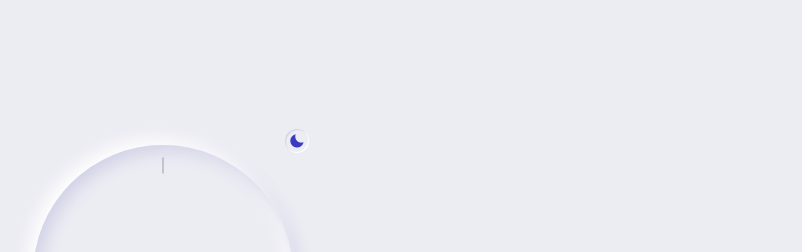
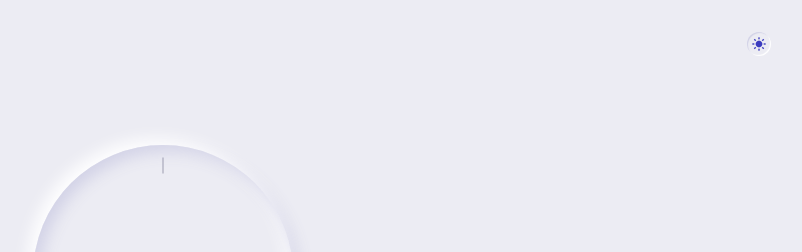
Before and after one commit to xdevtomix/double-clock, a React (Vite) app: page / in a window 1280 px wide. Shown: the top 252 px of the page, without its empty margins (477-1279 px from the left). Built offline with nearby package versions, Linux system fonts and the light colour scheme.

Commit message:
theme switching refactored

```diff
--- a/src/components/Clock.jsx
+++ b/src/components/Clock.jsx
@@ -5,6 +5,8 @@ export default function Clock() {
     const [hoursDeg, setHoursDeg] = useState(0);
     const [minutesDeg, setMinutesDeg] = useState(0);
     const [secondsDeg, setSecondsDeg] = useState(0);
+
+    const [theme, setTheme] = useState('');
 
     useEffect(() => {
         let intervalId = -1;
@@ -91,38 +93,30 @@ export default function Clock() {
         setInterval(clockText, 1000) // 1000 = 1s
 
         clockText();
-        /*==================== DARK/LIGHT THEME ====================*/
-        const themeButton = document.getElementById('theme-button')
-        const darkTheme = 'dark-theme'
-        const iconTheme = 'bxs-sun'
 
-        // Previously selected topic (if user selected)
-        const selectedTheme = localStorage.getItem('selected-theme')
-        const selectedIcon = localStorage.getItem('selected-icon')
-
-        // We obtain the current theme that the interface has by validating the dark-theme class
-        const getCurrentTheme = () => document.body.classList.contains(darkTheme) ? 'dark' : 'light'
-        const getCurrentIcon = () => themeButton.classList.contains(iconTheme) ? 'bxs-moon' : 'bxs-sun'
-
-        // We validate if the user previously chose a topic
-        if (selectedTheme) {
-            // If the validation is fulfilled, we ask what the issue was to know if we activated or deactivated the dark
-            document.body.classList[selectedTheme === 'dark' ? 'add' : 'remove'](darkTheme)
-            themeButton.classList[selectedIcon === 'bxs-moon' ? 'add' : 'remove'](iconTheme)
-        }
-
-        // Activate / deactivate the theme manually with the button
-        themeButton.addEventListener('click', () => {
-            // Add or remove the dark / icon theme
-            document.body.classList.toggle(darkTheme)
-            themeButton.classList.toggle(iconTheme)
-            // We save the theme and the current icon that the user chose
-            localStorage.setItem('selected-theme', getCurrentTheme())
-            localStorage.setItem('selected-icon', getCurrentIcon())
-        })
+        const iconTheme = 'bxs-sun' // sun moon
 
         return () => { };
     }, []);
+
+    useEffect(() => {
+        setTheme(() => {
+            const storedTheme = localStorage.getItem('theme');
+            document.body.classList[storedTheme === 'dark' ? 'add' : 'remove']('dark-theme');
+            return storedTheme || 'light';
+        });
+
+        return () => {};
+    }, []);
+
+    const toggleTheme = () => {
+        setTheme((t) => {
+            const newTheme = t === 'dark' ? 'light' : 'dark';
+            localStorage.setItem('theme', newTheme);
+            document.body.classList[newTheme === 'dark' ? 'add' : 'remove']('dark-theme');
+            return newTheme;
+        });
+    };
 
     return (
         <Container data-component="clock">
@@ -144,10 +138,6 @@ export default function Clock() {
                     <AnalogHandContainer data-component="analog-seconds-container" width="180px" height="180px" deg={secondsDeg}>
                         <AnalogHand data-component="analog-hand" which="seconds" width=".125rem" height="90px" />
                     </AnalogHandContainer>
-
-                    <div className="clock__theme">
-                        <i className='bx bxs-moon' id="theme-button"></i>
-                    </div>
                 </Analog>
 
                 <Digital data-component="digital">
@@ -164,6 +154,10 @@ export default function Clock() {
                     </DigitalDate>
                 </Digital>
             </TwoClocks>
+
+            <ThemeSwitcher>
+                <i className={`bx ${theme === 'dark' ? 'bxs-moon' : 'bxs-sun'}`} onClick={() => toggleTheme()}></i>
+            </ThemeSwitcher>
 
             <Logo href="https://www.youtube.com/c/Bedimcode/" target="_blank">Original design: Bedimcode</Logo>
         </Container>
@@ -260,6 +254,19 @@ const DigitalDate = styled.div`
 
 `;
 
+const ThemeSwitcher = styled.div`
+    position: fixed;
+    top: 2rem;
+    right: 2rem;
+    display: flex;
+    padding: .25rem;
+    border-radius: 50%;
+    box-shadow: inset -1px -1px 1px hsla(var(--hue-color), 0%, 100%, 1),
+                inset 1px 1px 1px hsla(var(--hue-color), 30%, 86%, 1);
+    color: var(--first-color);
+    cursor: pointer;
+`;
+
 const Logo = styled.a`
     position : fixed;
     bottom : 1rem;
--- a/src/index.css
+++ b/src/index.css
@@ -50,21 +50,6 @@ body.dark-theme {
   --body-color: hsl(var(--hue-color), 10%, 16%);
 }
 
-/*========== Button Dark/Light ==========*/
-.clock__theme {
-  position: absolute;
-  top: -1rem;
-  right: -1rem;
-  display: flex;
-  padding: .25rem;
-  border-radius: 50%;
-  box-shadow: inset -1px -1px 1px hsla(var(--hue-color), 0%, 100%, 1),
-              inset 1px 1px 1px hsla(var(--hue-color), 30%, 86%, 1);
-  color: var(--first-color);
-  cursor: pointer;
-}
-
-/*========== Box shadow Dark theme ==========*/
 .dark-theme .clock__circle {
   box-shadow: 6px 6px 16px hsla(var(--hue-color), 8%, 12%, 1),
               -6px -6px 16px hsla(var(--hue-color), 8%, 20%, 1),
```
